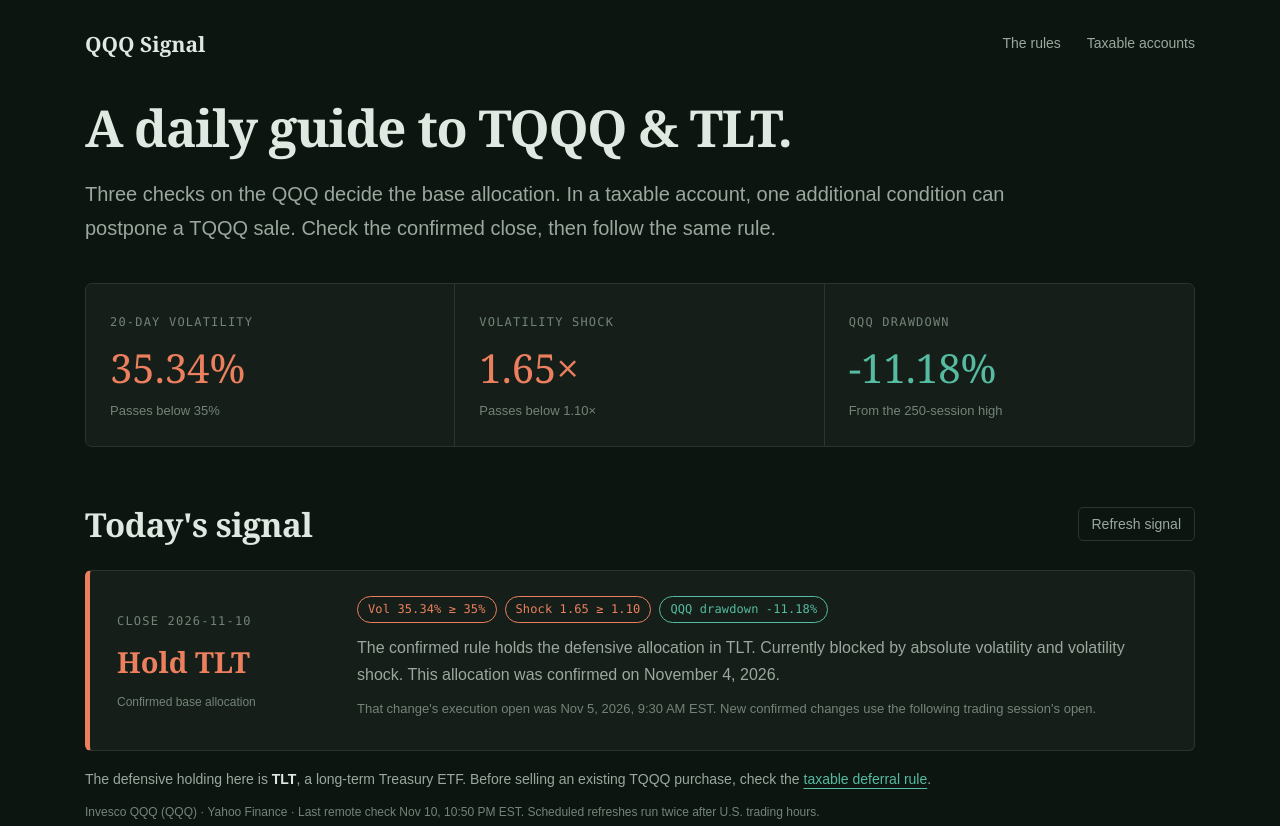
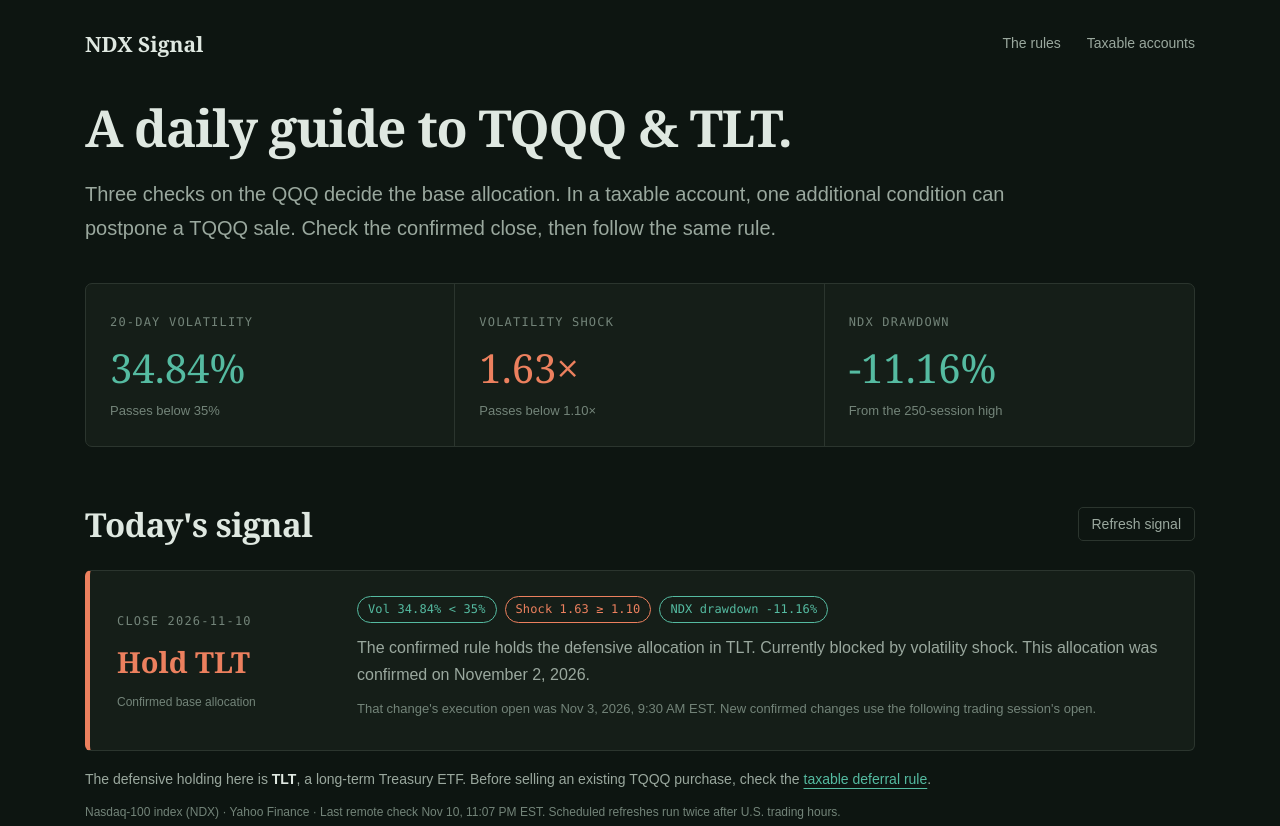
Before and after one commit to StacyJ1201/ndx-signal, a plain HTML site: page public/index.html in a window 1280 px wide. Shown: the top 826 px of the page. Drawn offline with Linux system fonts and the light colour scheme.

Commit message:
Retain NDX source after matched tests; keep next-open execution

```diff
--- a/public/app.mjs
+++ b/public/app.mjs
@@ -28,7 +28,7 @@ function render() {
   for (const [text, passes] of [
     [`Vol ${percent(s.volatility)} ${volPass ? '<' : '≥'} 35%`, volPass],
     [s.shock === null ? 'Shock unavailable' : `Shock ${s.shock.toFixed(2)} ${shockPass ? '<' : '≥'} 1.10`, shockPass],
-    [`QQQ drawdown ${percent(s.drawdown)}`, s.drawdown_pass],
+    [`NDX drawdown ${percent(s.drawdown)}`, s.drawdown_pass],
   ]) {
     const pill = document.createElement('span');
     pill.className = `pill ${passes ? '' : 'fail'}`;
--- a/public/data.json
+++ b/public/data.json
@@ -1,26 +1,26 @@
 {
-  "schema": 2,
+  "schema": 3,
   "source": "Yahoo Finance",
-  "symbol": "QQQ",
+  "symbol": "^NDX",
   "execution": "next_session_open",
-  "source_label": "Invesco QQQ (QQQ)",
-  "checked_at": "2026-11-11T03:50:21.695014+00:00",
+  "source_label": "Nasdaq-100 index (NDX)",
+  "checked_at": "2026-11-11T04:07:53.221247+00:00",
   "expected_close": "2026-11-10",
   "fresh": true,
   "signal": {
     "date": "2026-11-10",
     "target": false,
-    "volatility": 0.35342085559656417,
-    "shock": 1.6486736888854827,
-    "drawdown": -0.1117604801888823,
+    "volatility": 0.3484465585836155,
+    "shock": 1.633051823784621,
+    "drawdown": -0.1115687697118064,
     "drawdown_pass": true,
     "raw_verdict": false,
     "confirmation_count": 2,
     "signal": "TLT",
-    "changed_on": "2026-11-04",
-    "sessions_in_state": 5,
+    "changed_on": "2026-11-02",
+    "sessions_in_state": 7,
     "pending": false,
-    "execution_open": "2026-11-05T14:30:00+00:00",
+    "execution_open": "2026-11-03T14:30:00+00:00",
     "next_execution_open": "2026-11-11T14:30:00+00:00"
   },
   "tqqq": {
@@ -1392,39 +1392,39 @@
     {
       "date": "2026-10-30",
       "target": true,
-      "volatility": 0.22639919251016324,
-      "shock": 1.115467906058029,
-      "drawdown": -0.09105387325310099,
+      "volatility": 0.22764115827479506,
+      "shock": 1.1228909111536522,
+      "drawdown": -0.09094216906824315,
       "drawdown_pass": true,
       "raw_verdict": false,
       "confirmation_count": 1
     },
     {
       "date": "2026-11-02",
-      "target": true,
-      "volatility": 0.2235280695583286,
-      "shock": 1.0989245101284064,
-      "drawdown": -0.10342778225346083,
+      "target": false,
+      "volatility": 0.2250499587673357,
+      "shock": 1.1075308945162723,
+      "drawdown": -0.10359344186741559,
       "drawdown_pass": true,
-      "raw_verdict": true,
-      "confirmation_count": 1
+      "raw_verdict": false,
+      "confirmation_count": 2
     },
     {
       "date": "2026-11-03",
-      "target": true,
-      "volatility": 0.22450305762277678,
-      "shock": 1.1091176047064668,
-      "drawdown": -0.09791215343328996,
+      "target": false,
+      "volatility": 0.22635127909254274,
+      "shock": 1.119512687267653,
+      "drawdown": -0.09749439682880934,
       "drawdown_pass": true,
       "raw_verdict": false,
-      "confirmation_count": 1
+      "confirmation_count": 2
     },
     {
       "date": "2026-11-04",
       "target": false,
-      "volatility": 0.2304657769947411,
-      "shock": 1.1378841003727607,
-      "drawdown": -0.08913193182631673,
+      "volatility": 0.2317025502892462,
+      "shock": 1.145572020147454,
+      "drawdown": -0.08926655019234775,
       "drawdown_pass": true,
       "raw_verdict": false,
       "confirmation_count": 2
@@ -1432,9 +1432,9 @@
     {
       "date": "2026-11-05",
       "target": false,
-      "volatility": 0.31428003574048125,
-      "shock": 1.482020127117466,
-      "drawdown": -0.1482373553070402,
+      "volatility": 0.31174156097753525,
+      "shock": 1.4750892127597464,
+      "drawdown": -0.14714933681134135,
       "drawdown_pass": true,
       "raw_verdict": false,
       "confirmation_count": 2
@@ -1442,9 +1442,9 @@
     {
       "date": "2026-11-06",
       "target": false,
-      "volatility": 0.3204224724094577,
-      "shock": 1.5080404538249421,
-      "drawdown": -0.1363241466177535,
+      "volatility": 0.3174299965817012,
+      "shock": 1.4992292919299537,
+      "drawdown": -0.13561416329552722,
       "drawdown_pass": true,
       "raw_verdict": false,
       "confirmation_count": 2
@@ -1452,9 +1452,9 @@
     {
       "date": "2026-11-09",
       "target": false,
-      "volatility": 0.3533541300102361,
-      "shock": 1.6491263490039145,
-      "drawdown": -0.10571834820539394,
+      "volatility": 0.34844619039652264,
+      "shock": 1.6335750067877621,
+      "drawdown": -0.10622565472080348,
       "drawdown_pass": true,
       "raw_verdict": false,
       "confirmation_count": 2
@@ -1462,17 +1462,17 @@
     {
       "date": "2026-11-10",
       "target": false,
-      "volatility": 0.35342085559656417,
-      "shock": 1.6486736888854827,
-      "drawdown": -0.1117604801888823,
+      "volatility": 0.3484465585836155,
+      "shock": 1.633051823784621,
+      "drawdown": -0.1115687697118064,
       "drawdown_pass": true,
       "raw_verdict": false,
       "confirmation_count": 2,
       "signal": "TLT",
-      "changed_on": "2026-11-04",
-      "sessions_in_state": 5,
+      "changed_on": "2026-11-02",
+      "sessions_in_state": 7,
       "pending": false,
-      "execution_open": "2026-11-05T14:30:00+00:00",
+      "execution_open": "2026-11-03T14:30:00+00:00",
       "next_execution_open": "2026-11-11T14:30:00+00:00"
     }
   ]
--- a/public/data.mjs
+++ b/public/data.mjs
@@ -1,6 +1,6 @@
 export function validateData(data) {
   const s = data?.signal;
-  if (data?.schema !== 2 || data.symbol !== 'QQQ' || data.execution !== 'next_session_open' || !s || !['TQQQ', 'TLT'].includes(s.signal) ||
+  if (data?.schema !== 3 || data.symbol !== '^NDX' || data.execution !== 'next_session_open' || !s || !['TQQQ', 'TLT'].includes(s.signal) ||
       !/^\d{4}-\d{2}-\d{2}$/.test(s.date) ||
       !Number.isFinite(s.volatility) || !Number.isFinite(s.drawdown) ||
       (s.shock !== null && !Number.isFinite(s.shock)) ||
--- a/public/index.html
+++ b/public/index.html
@@ -5,7 +5,7 @@
   <meta name="viewport" content="width=device-width,initial-scale=1">
   <meta name="theme-color" content="#0d1511">
   <meta name="description" content="A daily QQQ-based TQQQ / TLT signal, the three gates, and the taxable deferral rule explained in plain language.">
-  <title>QQQ Signal · TQQQ / TLT</title>
+  <title>NDX Signal · TQQQ / TLT</title>
   <link rel="icon" href="./icon.svg" type="image/svg+xml">
   <link rel="stylesheet" href="./style.css">
   <script type="module" src="./app.mjs"></script>
@@ -13,33 +13,33 @@
 <body>
   <main>
     <header class="page-header">
-      <a class="wordmark" href="./">QQQ Signal</a>
+      <a class="wordmark" href="./">NDX Signal</a>
       <nav aria-label="Page sections"><a href="#rules">The rules</a><a href="#deferral">Taxable accounts</a></nav>
     </header>
     <section class="introduction" aria-labelledby="page-title">
       <h1 id="page-title">A daily guide to TQQQ &amp; TLT.</h1>
       <p>Three checks on the QQQ decide the base allocation. In a taxable account, one additional condition can postpone a TQQQ sale. Check the confirmed close, then follow the same rule.</p>
     </section>
-    <div class="metrics" aria-label="Latest QQQ readings">
+    <div class="metrics" aria-label="Latest NDX readings">
       <div><span class="label">20-day volatility</span><strong id="vol-value">—</strong><span class="metric-note">Passes below 35%</span></div>
       <div><span class="label">Volatility shock</span><strong id="shock-value">—</strong><span class="metric-note">Passes below 1.10×</span></div>
-      <div><span class="label">QQQ drawdown</span><strong id="drawdown-value">—</strong><span class="metric-note">From the 250-session high</span></div>
+      <div><span class="label">NDX drawdown</span><strong id="drawdown-value">—</strong><span class="metric-note">From the 250-session high</span></div>
     </div>
     <section class="signal-section" aria-labelledby="signal-title">
       <div class="section-heading"><h2 id="signal-title">Today's signal</h2><button id="refresh" type="button">Refresh signal</button></div>
       <div id="data-warning" class="notice" role="status" hidden></div>
       <article id="signal-card" class="signal-card loading" aria-live="polite" aria-busy="true">
         <div class="signal-summary"><span id="close-date" class="label">Confirmed daily close</span><h3 id="signal-name">Loading the signal…</h3><span id="signal-scope" class="signal-scope">Base allocation</span></div>
-        <div class="signal-detail"><div id="gate-pills" class="gate-pills"></div><p id="signal-explanation">Checking the latest published QQQ closing data.</p><p id="signal-timing" class="detail-note"></p></div>
+        <div class="signal-detail"><div id="gate-pills" class="gate-pills"></div><p id="signal-explanation">Checking the latest published NDX closing data.</p><p id="signal-timing" class="detail-note"></p></div>
       </article>
       <p class="below-signal">The defensive holding here is <strong>TLT</strong>, a long-term Treasury ETF. Before selling an existing TQQQ purchase, check the <a href="#deferral">taxable deferral rule</a>.</p>
-      <p id="last-checked" class="source-note">Source · QQQ daily closing prices via Yahoo Finance.</p>
+      <p id="last-checked" class="source-note">Source · NDX daily closing prices via Yahoo Finance.</p>
       <noscript><p class="notice">Enable JavaScript to see the current signal. The rules below remain available.</p></noscript>
     </section>
     <section id="rules" class="rules-section" aria-labelledby="rules-title">
       <h2 id="rules-title">The three gates</h2>
       <p class="section-intro">All three checks must pass together to allow TQQQ. The combined verdict must hold for two consecutive closes before the base allocation changes.</p>
-      <div class="rule-row"><span class="rule-index">1</span><div><h3>Absolute volatility</h3><p>Measure how spread out QQQ's last 20 daily returns were, then express it on an annual scale.</p></div><div class="threshold">Below 35%<span>20-day sample volatility × √252</span></div></div>
+      <div class="rule-row"><span class="rule-index">1</span><div><h3>Absolute volatility</h3><p>Measure how spread out NDX's last 20 daily returns were, then express it on an annual scale.</p></div><div class="threshold">Below 35%<span>20-day sample volatility × √252</span></div></div>
       <div class="rule-row"><span class="rule-index">2</span><div><h3>Volatility shock</h3><p>Compare the last 20 sessions with the index's own 250-session volatility baseline.</p></div><div class="threshold">Below 1.10×<span>20-day volatility ÷ 250-day volatility</span></div></div>
       <div class="rule-row"><span class="rule-index">3</span><div><h3>Drawdown state</h3><p>Block TQQQ after QQQ falls more than 20% from its 250-session closing high. Reset after it recovers to within 10%. Between those levels, retain the prior state.</p></div><div class="threshold">−20% / −10%<span>Exit boundary / reset boundary</span></div></div>
       <div class="timing"><h3>When to act</h3><p>Check after the daily close. A confirmed allocation change is acted on at the <strong>following trading session's open</strong>. The first opposite verdict alone does not change the allocation.</p></div>
@@ -47,17 +47,17 @@
     <section id="deferral" class="deferral-section" aria-labelledby="deferral-title">
       <h2 id="deferral-title">The taxable-account exception</h2>
       <p class="section-intro">This check applies only when an exit is already due and you own TQQQ. Apply it to each purchase separately.</p>
-      <div class="deferral-rule"><span class="label">Postpone that purchase's sale only while</span><div class="and-rule"><span>Gain &gt; 0</span><b>AND</b><span>Days held ≤ 365</span><b>AND</b><span>QQQ drawdown &gt; −20%</span></div></div>
+      <div class="deferral-rule"><span class="label">Postpone that purchase's sale only while</span><div class="and-rule"><span>Gain &gt; 0</span><b>AND</b><span>Days held ≤ 365</span><b>AND</b><span>NDX drawdown &gt; −20%</span></div></div>
       <p><strong>All three must be true together.</strong> If any one is false, that purchase's sale is eligible to proceed with the exit. Monthly purchases can qualify differently, leaving a temporary mix of TQQQ and TLT.</p>
       <p class="muted">The market signal above is the shared base rule. Purchase dates, cost basis and actual holdings determine a personal deferral decision. The 365-day rule is the quoted strategy condition. Confirm long-term tax status with your broker, especially around a leap year.</p>
     </section>
     <section class="risk-section" aria-labelledby="risk-title">
       <h2 id="risk-title">What the drawdown means</h2>
-      <p>The −20% check measures <strong>QQQ's decline</strong>. TQQQ targets three times the index's daily return, so an account can lose substantially more. TLT also moves in price and can fall while stocks fall.</p>
+      <p>The −20% check measures <strong>NDX's decline</strong>. TQQQ targets three times the index's daily return, so an account can lose substantially more. TLT also moves in price and can fall while stocks fall.</p>
       <p>In the linked whitepaper's historical T-bill tests, the reported worst before-tax decline was approximately <strong>47% for the base rule</strong> and <strong>57% with deferral</strong>. The author used reconstructed TQQQ returns before 2010. These figures describe that historical test and its assumptions.</p>
       <a class="source-link" href="https://willperryyy.github.io/tqqq-gate/whitepaper.html" target="_blank" rel="noopener noreferrer">Read the original whitepaper</a>
     </section>
-    <footer><p>QQQ provides the signal. TQQQ and TLT are the allocation choices.</p><p>This page refreshes remotely after U.S. trading hours. The date on the signal identifies the completed session used. Scheduled updates can be delayed, and a stale-data warning means an updated close is needed.</p><p><a href="https://www.proshares.com/our-etfs/leveraged-and-inverse/tqqq" target="_blank" rel="noopener noreferrer">About TQQQ</a><a href="https://www.ishares.com/us/products/239454/ishares-20-year-treasury-bond-etf" target="_blank" rel="noopener noreferrer">About TLT</a><a id="source-code" href="https://github.com/StacyJ1201/ndx-signal" target="_blank" rel="noopener noreferrer">Source &amp; update history</a></p></footer>
+    <footer><p>NDX provides the signal. TQQQ and TLT are the allocation choices.</p><p>This page refreshes remotely after U.S. trading hours. The date on the signal identifies the completed session used. Scheduled updates can be delayed, and a stale-data warning means an updated close is needed.</p><p><a href="https://www.proshares.com/our-etfs/leveraged-and-inverse/tqqq" target="_blank" rel="noopener noreferrer">About TQQQ</a><a href="https://www.ishares.com/us/products/239454/ishares-20-year-treasury-bond-etf" target="_blank" rel="noopener noreferrer">About TLT</a><a id="source-code" href="https://github.com/StacyJ1201/ndx-signal" target="_blank" rel="noopener noreferrer">Source &amp; update history</a></p></footer>
   </main>
 </body>
 </html>
```
Also changed, not shown: tests/data.test.mjs (+2 -2 lines), 2 other files.
